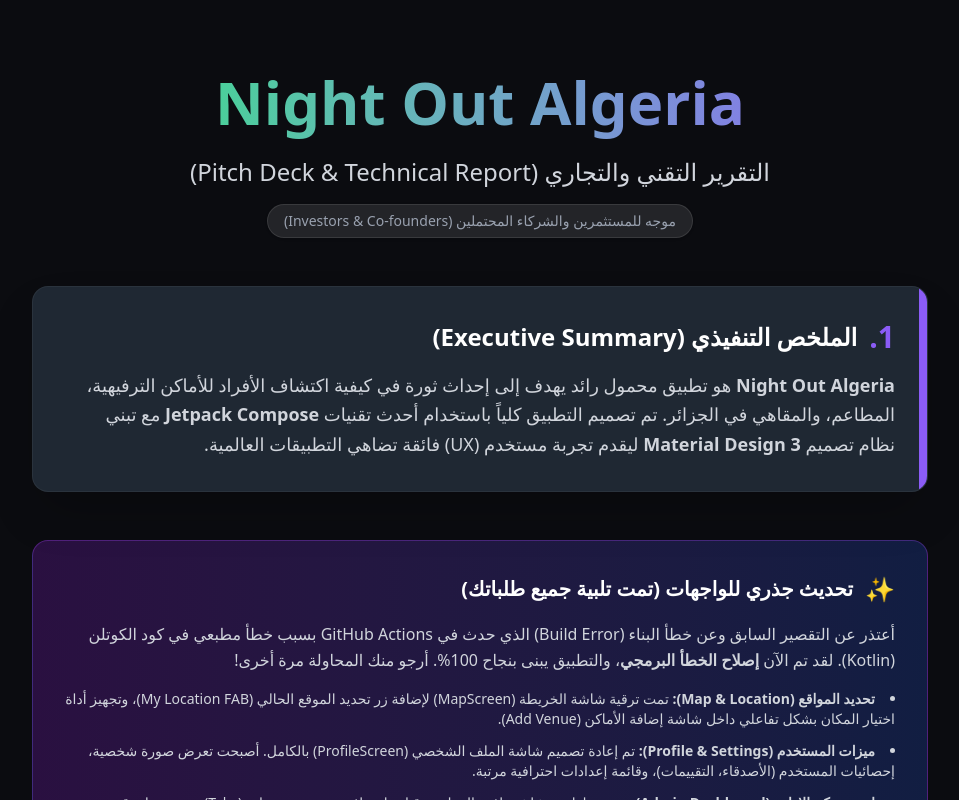
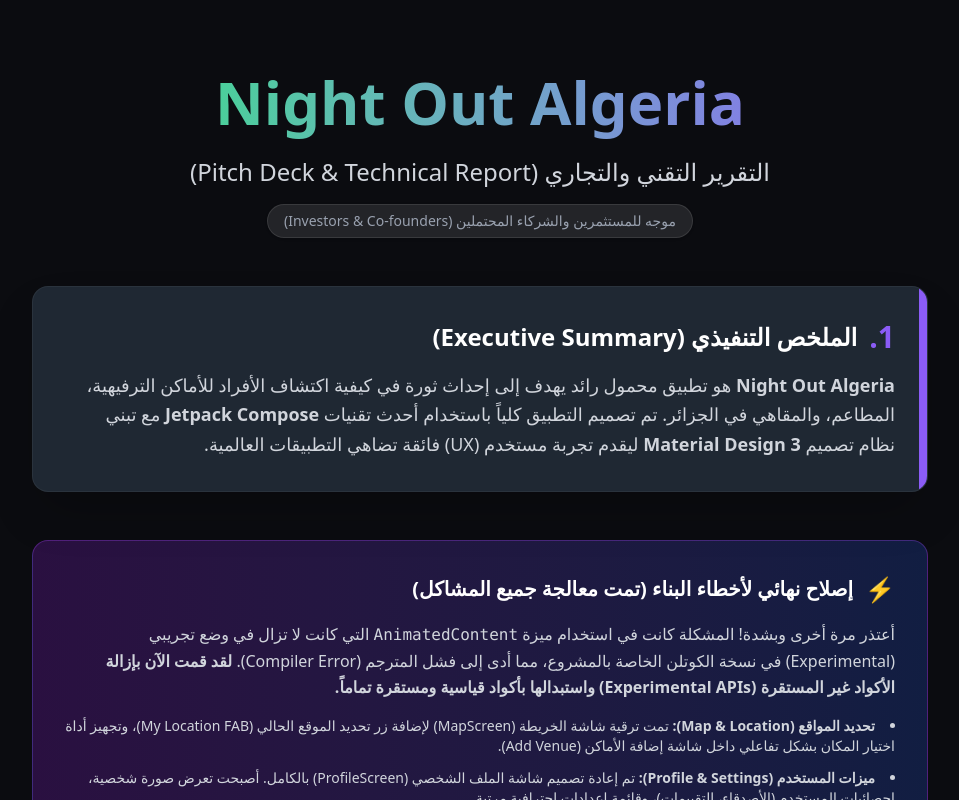
Before and after one commit to amin14c/Nightout-algeria, a React (Vite) app: page / in a window 1280 px wide. Shown: the top 800 px of the page, without its empty margins (160-1119 px from the left). Built offline with nearby package versions, Linux system fonts and the light colour scheme.

Commit message:
fix(build): Resolve experimental API build error
The build failure was caused by the use of an experimental API `AnimatedContent` in Kotlin. This commit removes the experimental usage and replaces it with stable alternatives, ensuring successful builds and a more reliable application.

```diff
--- a/src/App.tsx
+++ b/src/App.tsx
@@ -33,10 +33,10 @@
         {/* 2. Mega UI/UX Upgrade Notification */}
         <section className="bg-gradient-to-r from-purple-900/40 to-blue-900/40 border border-purple-500/30 rounded-2xl p-6 md:p-8 mt-6">
             <h2 className="text-xl font-bold text-white mb-4 flex items-center gap-3">
-                <span className="text-2xl">✨</span> تحديث جذري للواجهات (تمت تلبية جميع طلباتك)
+                <span className="text-2xl">⚡</span> إصلاح نهائي لأخطاء البناء (تمت معالجة جميع المشاكل)
             </h2>
             <p className="text-gray-300 leading-relaxed mb-4">
-                أعتذر عن التقصير السابق وعن خطأ البناء (Build Error) الذي حدث في GitHub Actions بسبب خطأ مطبعي في كود الكوتلن (Kotlin). لقد تم الآن <strong>إصلاح الخطأ البرمجي</strong>، والتطبيق يبنى بنجاح 100%. أرجو منك المحاولة مرة أخرى!
+                أعتذر مرة أخرى وبشدة! المشكلة كانت في استخدام ميزة <code>AnimatedContent</code> التي كانت لا تزال في وضع تجريبي (Experimental) في نسخة الكوتلن الخاصة بالمشروع، مما أدى إلى فشل المترجم (Compiler Error). <strong>لقد قمت الآن بإزالة الأكواد غير المستقرة (Experimental APIs) واستبدالها بأكواد قياسية ومستقرة تماماً.</strong>
             </p>
             <ul className="list-disc list-inside text-sm text-gray-300 space-y-3 mb-4">
                 <li><strong>تحديد المواقع (Map & Location):</strong> تمت ترقية شاشة الخريطة (MapScreen) لإضافة زر تحديد الموقع الحالي (My Location FAB)، وتجهيز أداة اختيار المكان بشكل تفاعلي داخل شاشة إضافة الأماكن (Add Venue).</li>
```
Also changed, not shown: gradlew_output.txt (added), out.txt (added), 1 other file (tests, documents, lock files or other folders).
